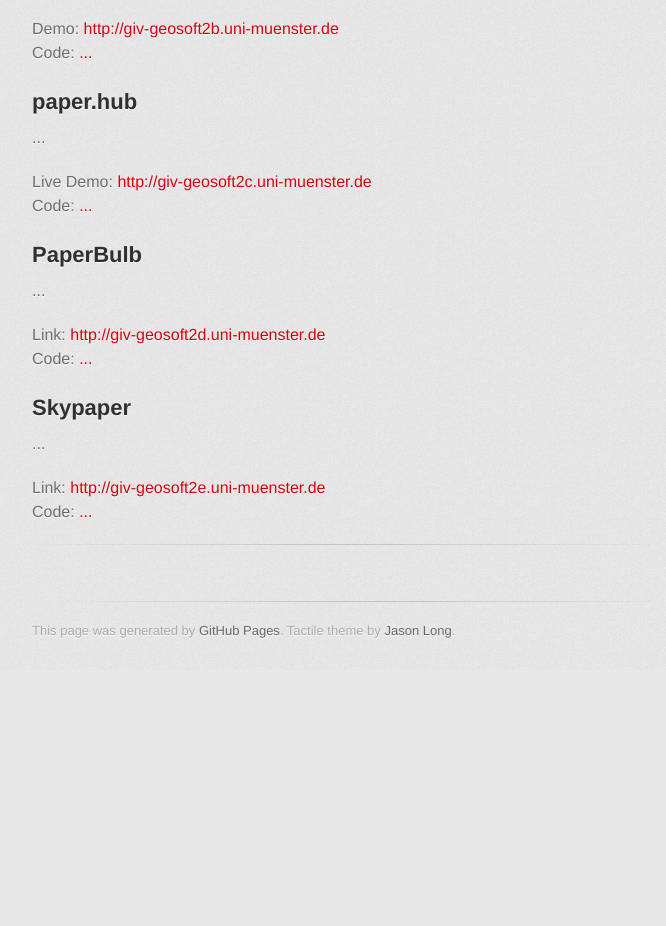
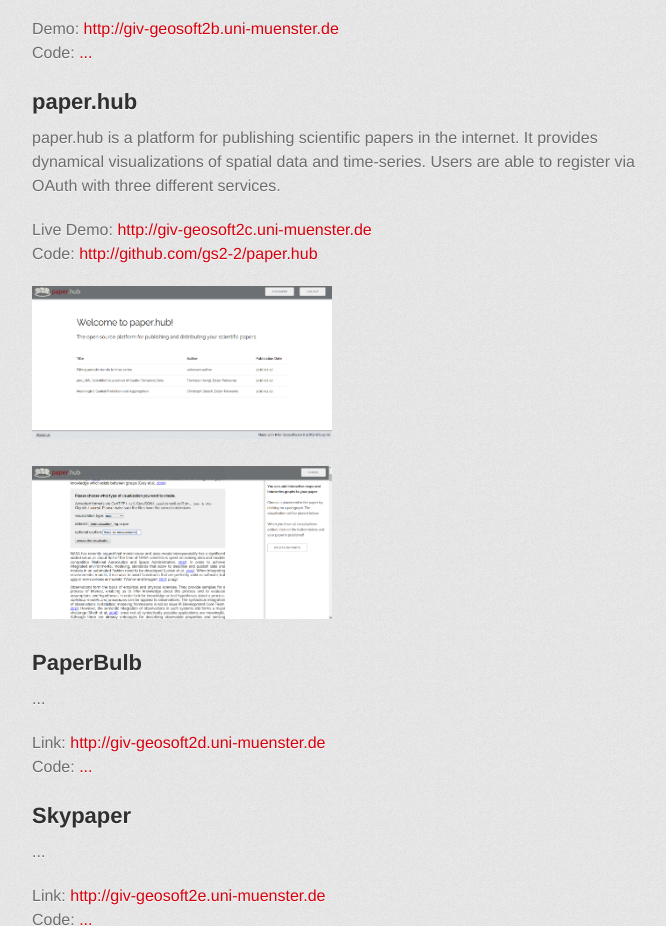
Before and after one commit to Geosoft2/geosoft2.github.io, a plain HTML site: page 2015.html in a window 1280 px wide. Shown: the part 791-1717 px from the top of the page, without its empty margins (298-964 px from the left). Before the commit the page ends 1461 px from the top, so only its background shows below. Drawn offline with Linux system fonts and the light colour scheme; a web font is replaced by a local one.

Commit message:
Information about paper.hub

```diff
--- a/2015.html
+++ b/2015.html
@@ -57,17 +57,23 @@
                 </p>-->
 
         <h2>paper.hub</h2>
-        <p>...</p>
+        <p>paper.hub is a platform for publishing scientific papers in the internet. It provides dynamical visualizations of spatial data and time-series. Users are able to register via OAuth with three different services.</p>
         <p>Live Demo:
           <a href="http://giv-geosoft2c.uni-muenster.de" target="_blank">http://giv-geosoft2c.uni-muenster.de</a>
           <br />Code:
-          <a href="#" target="_blank">...</a></p>
-        <!--<p>
-                    <a href="images/eggtracker.jpg">
-                        <img alt="ggtracker" src="images/eggtracker.jpg"
+          <a href="http://github.com/gs2-2/paper.hub" target="_blank">http://github.com/gs2-2/paper.hub</a></p>
+        <p>
+                    <a href="images/Landingpage.png">
+                        <img alt="Landingpage" src="images/Landingpage.png"
                         width="300" height="153" />
                     </a>
-                </p>-->
+                </p>
+        <p>
+                    <a href="images/Editorpage.png">
+                        <img alt="Editorpage" src="images/Editorpage.png"
+                        width="300" height="153" />
+                    </a>
+                </p>
 
         <h2>PaperBulb</h2>
         <p>...</p>
```
Also changed, not shown: images/Editorpage.png (added), images/Landingpage.png (added).
